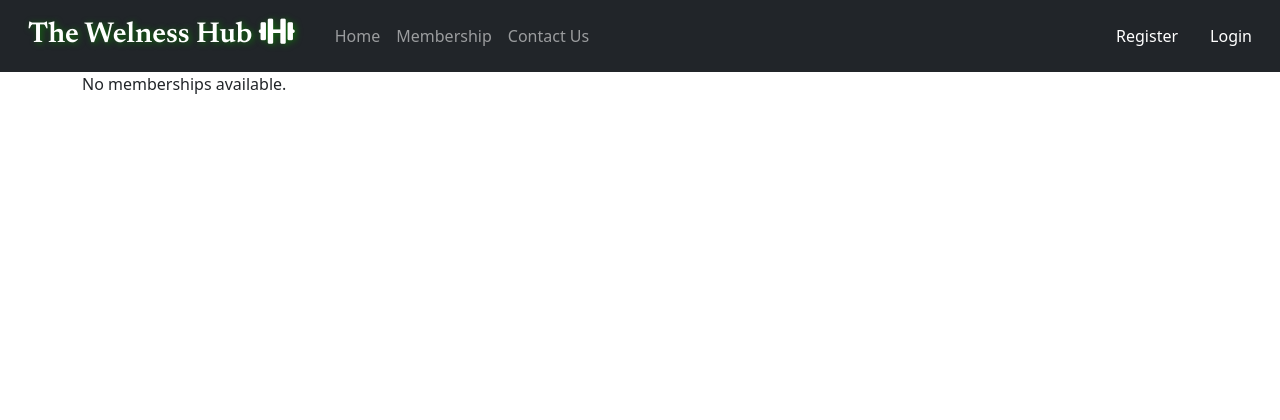
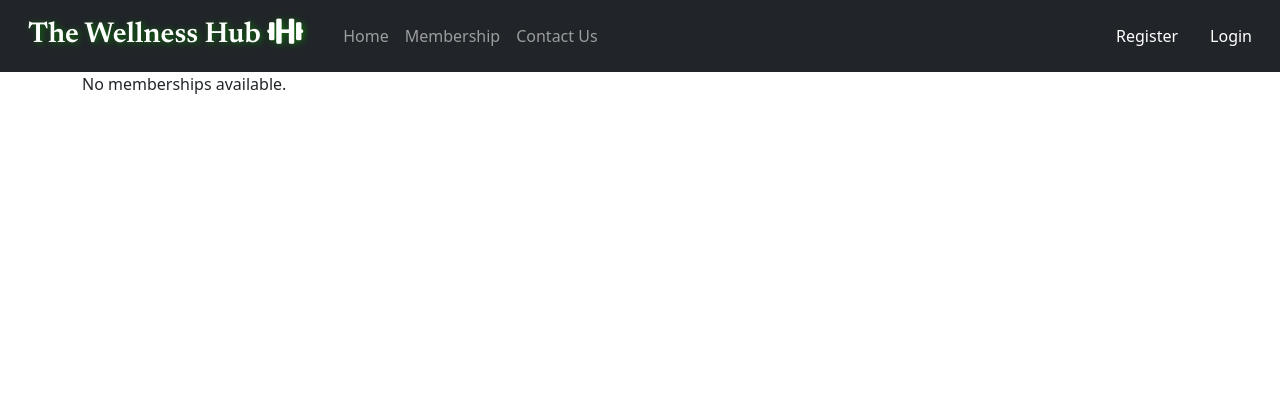
Before and after one commit to dfedyachkina/gym-site, a Django app: page /membership/ in a window 1280 px wide. Shown: the top 420 px of the page. Run offline with Django 5.2, Linux system fonts and the light colour scheme.

Commit message:
Fix html validation errors

```diff
--- a/templates/base.html
+++ b/templates/base.html
@@ -19,13 +19,13 @@
     <link href="https://cdnjs.cloudflare.com/ajax/libs/font-awesome/6.0.0-beta3/css/all.min.css" rel="stylesheet">
 
     <link rel="stylesheet" href="{% static 'css/style.css' %}">
-    <title>The Welness Hub</title>
+    <title>The Wellness Hub</title>
 </head>
 
 <body class="d-flex flex-column min-vh-100">
     <nav class="navbar navbar-expand-lg navbar-dark bg-dark">
         <div class="container-fluid">
-            <a class="navbar-brand nav-link" href="#">The Welness Hub <i class="fas fa-dumbbell"></i></a>
+            <a class="navbar-brand nav-link" href="#">The Wellness Hub <i class="fas fa-dumbbell"></i></a>
             <button class="navbar-toggler" type="button" data-bs-toggle="collapse" data-bs-target="#navbarScroll"
                 aria-controls="navbarScroll" aria-expanded="false" aria-label="Toggle navigation">
                 <span class="navbar-toggler-icon"></span>
@@ -54,26 +54,27 @@
                 </ul>
                 <span class="navbar-text">
                     {% if user.is_authenticated %}
-                        <div class="d-flex align-items-center">
-                            <p class="mb-0 mr-3">Hi, {{ user.username }}!</p>
+                        <span class="d-flex align-items-center">
+                            <li class="mb-0 mr-3">Hi, {{ user.username }}!</li>
                             <a class="nav-link {% if request.path == logout_url %}active{% endif %}" href="{% url 'account_logout' %}" aria-current="page">
                                 Logout
                             </a>
-                        </div>
+                        </span>
                     {% else %}
-                        <div class="d-flex">
+                        <span class="d-flex">
                             <a class="nav-link {% if request.path == signup_url %}active{% endif %}" href="{% url 'account_signup' %}" aria-current="page">
                                 Register
                             </a>
                             <a class="nav-link {% if request.path == login_url %}active{% endif %}" href="{% url 'account_login' %}" aria-current="page">
                                 Login
                             </a>
-                        </div>
+                        </span>
                     {% endif %}
                 </span>
             </div>
         </div>
     </nav>
+
     {% if messages %}
     <section id="alerts">
         {% for msg in messages %}
@@ -90,6 +91,7 @@
         <!-- Content Goes here -->
         {% endblock content %}
     </main>
+
     <footer class="footer mt-auto py-3 footer-dark bg-dark">
         <p class="m-0 text-center text-white">
             {% block copyright %}
@@ -110,15 +112,16 @@
                 <a href="http://youtube.com" target="_blank" rel="noopener noreferrer" class="icon-link icon-link-hover">
                     <i class="fa-brands fa-youtube ms-3"></i>
                 </a>
+            </p>
         </div>
-        </p>
     </footer>
+
     <script src="https://cdn.jsdelivr.net/npm/bootstrap@5.0.2/dist/js/bootstrap.bundle.min.js"
         integrity="sha384-MrcW6ZMFYlzcLA8Nl+NtUVF0sA7MsXsP1UyJoMp4YLEuNSfAP+JcXn/tWtIaxVXM"
         crossorigin="anonymous"></script>
+
     {% block extras %}
     {% endblock %}
 </body>
 
-
 </html>
```
Lines whose indentation alone changed are shown as unchanged.
